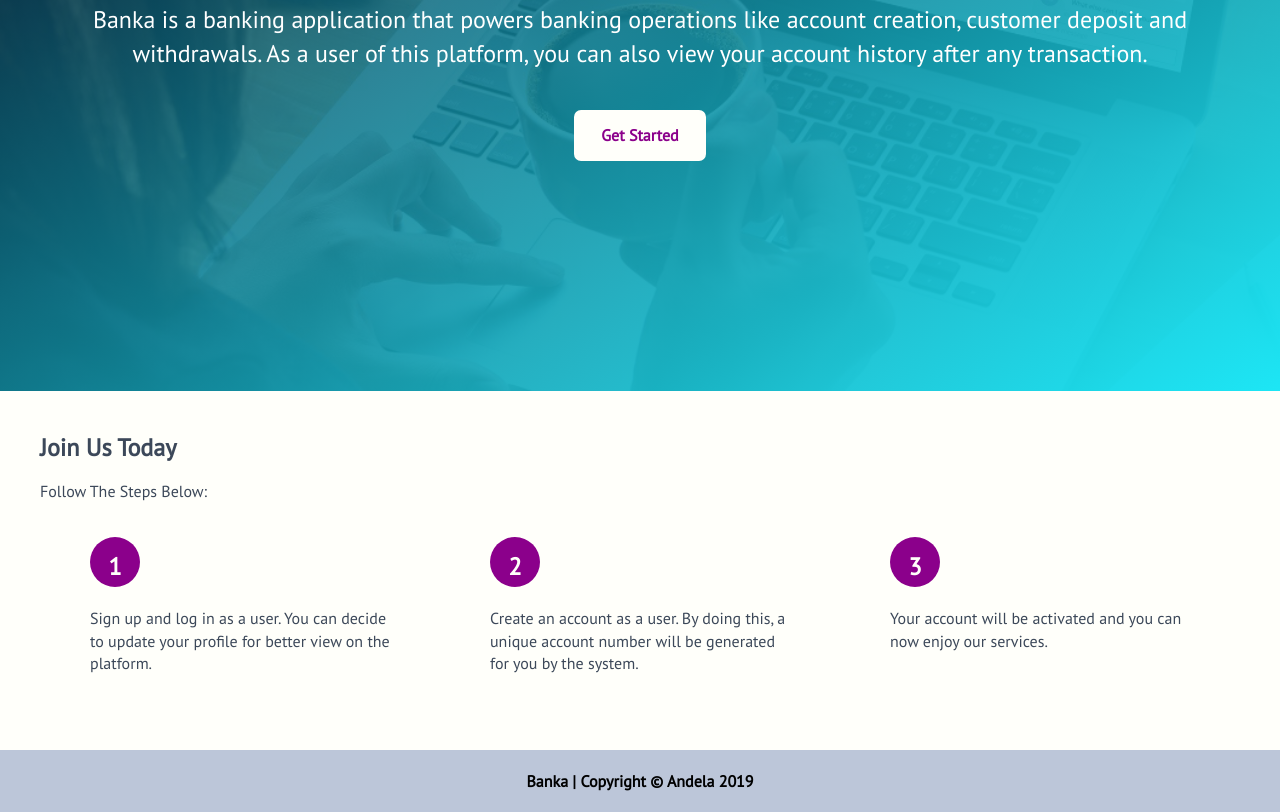
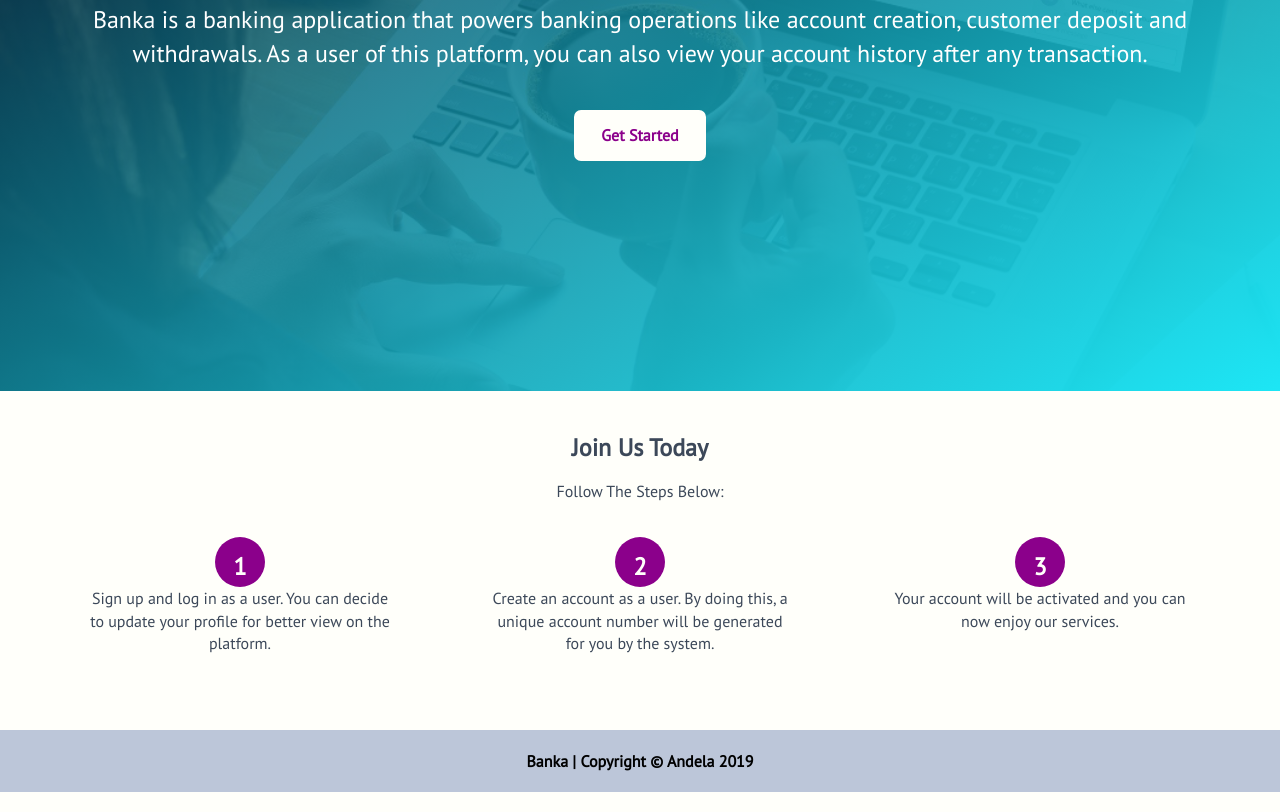
Before and after one commit to Onyimatics/Banka, a website: page UI/index.html in a window 1280 px wide. Shown: the part 411-1223 px from the top of the page. Drawn offline with Linux system fonts and the light colour scheme.

Commit message:
ft(UI feedback): implement LFA feedback on UI
-implement LFA feedback on UI landing page

[Finishes #165654098]

```diff
--- a/UI/assets/css/styles.css
+++ b/UI/assets/css/styles.css
@@ -297,12 +297,14 @@
 .column .circle-icon {
   align-self: center;
   margin-bottom: 20px;
+  margin: auto;
 }
 
 .section-title,
 .section-text {
   position: relative;
   margin-bottom: 15px;
+  text-align: center;
 }
 
 .section-title::after {
--- a/UI/index.html
+++ b/UI/index.html
@@ -45,7 +45,7 @@
         <p class="section-text">Follow The Steps Below:</p>
         <div class="steps">
             <div class="column step">
-                <span class="circle-icon">1</span>
+                <span class="circle-icon" style="">1</span>
                 <p class="section-text">
                         Sign up and log in as a user. You can decide to update your profile for better
                         view on the platform.
```
Also changed, not shown: 1 other file.
